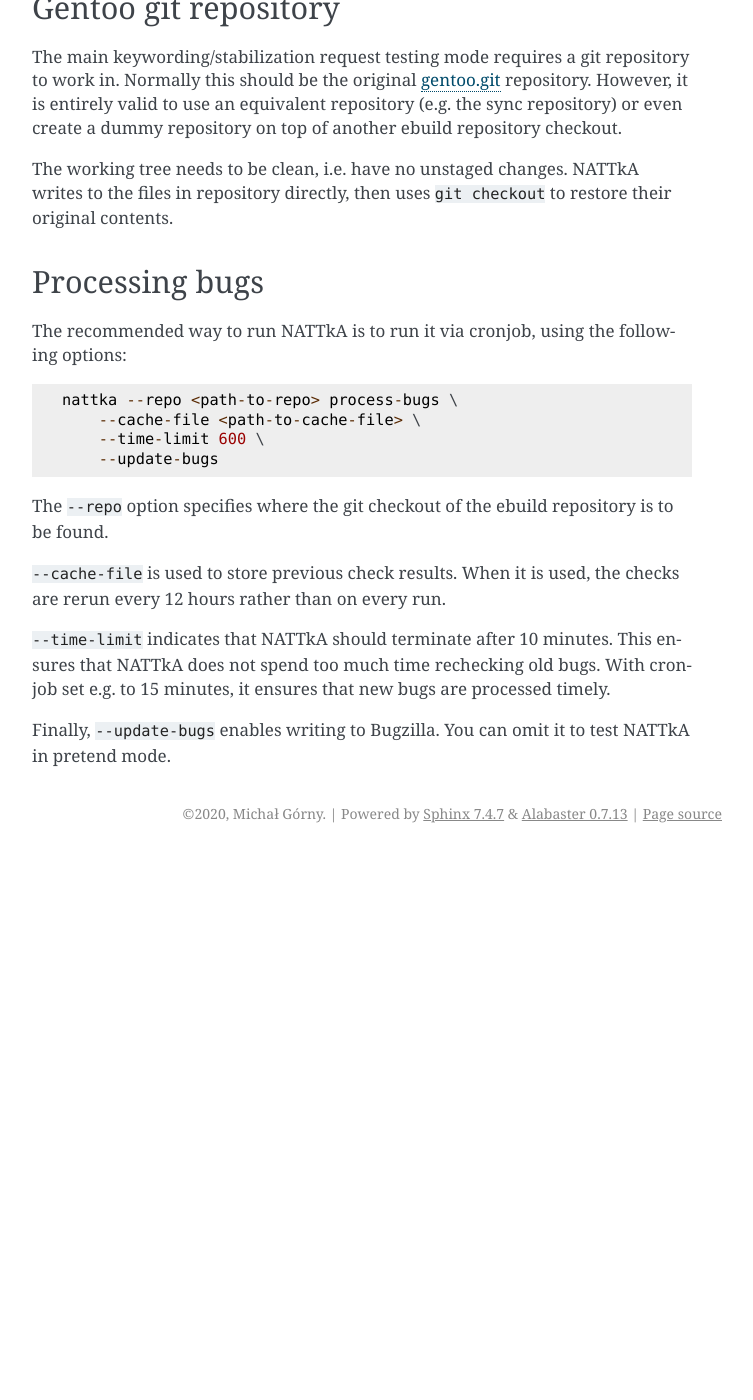
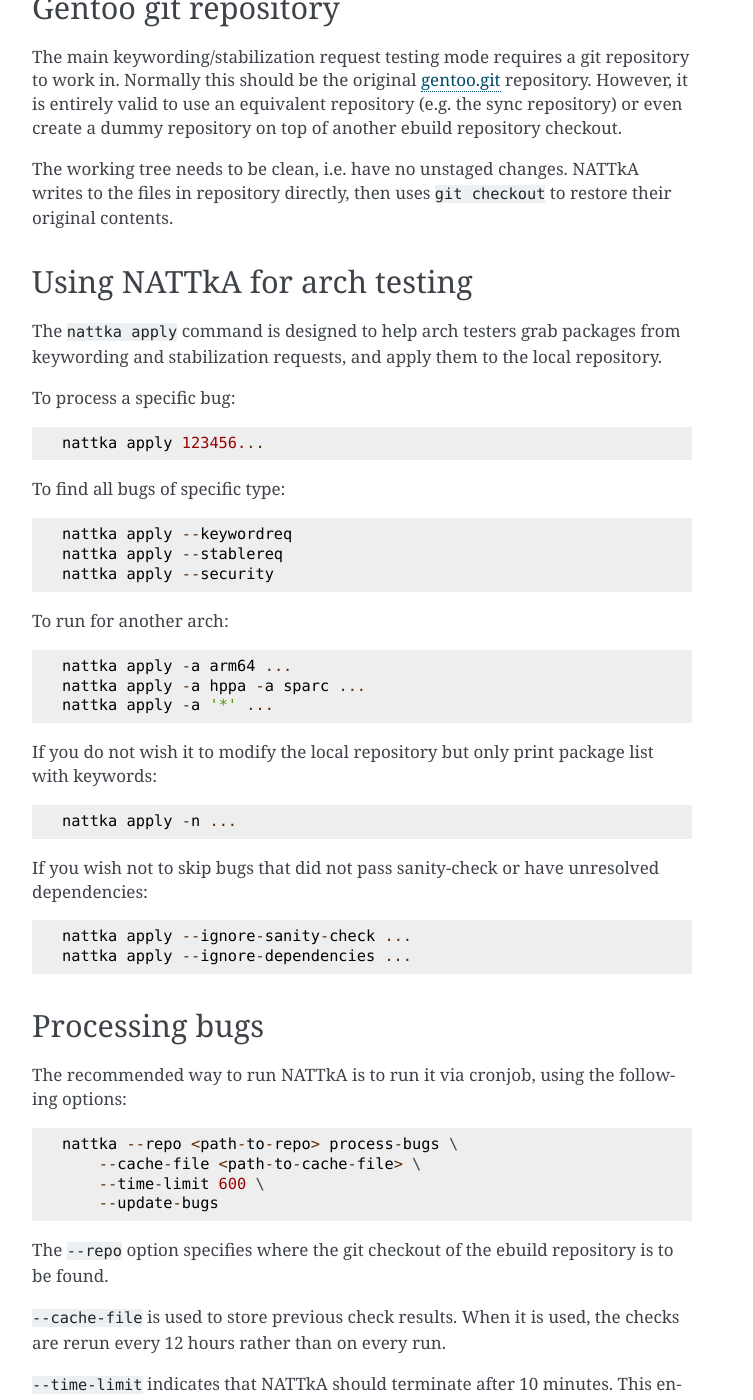
Before and after one commit to projg2/nattka, a Sphinx documentation site: the page built from doc/quickstart.rst, in a window 1280 px wide and 1400 px high, scrolled down 991 px. Shown: the whole window, without its empty margins (388-1141 px from the left). Built offline with Sphinx 7.4.7, drawn with Linux system fonts in a browser that asks for light colours; before the commit the page ends 1844 px from its top, so only the background shows below that; some of the changed text lies outside the part shown.

Commit message:
quickstart: Include common invocations for apply
Signed-off-by: Michał Górny <mgorny@gentoo.org>

```diff
--- a/doc/quickstart.rst
+++ b/doc/quickstart.rst
@@ -69,6 +69,40 @@
 .. _gentoo.git: https://gitweb.gentoo.org/repo/gentoo.git/
 
 
+Using NATTkA for arch testing
+=============================
+The ``nattka apply`` command is designed to help arch testers grab
+packages from keywording and stabilization requests, and apply them
+to the local repository.
+
+To process a specific bug::
+
+    nattka apply 123456...
+
+To find all bugs of specific type::
+
+    nattka apply --keywordreq
+    nattka apply --stablereq
+    nattka apply --security
+
+To run for another arch::
+
+    nattka apply -a arm64 ...
+    nattka apply -a hppa -a sparc ...
+    nattka apply -a '*' ...
+
+If you do not wish it to modify the local repository but only print
+package list with keywords::
+
+    nattka apply -n ...
+
+If you wish not to skip bugs that did not pass sanity-check or have
+unresolved dependencies::
+
+    nattka apply --ignore-sanity-check ...
+    nattka apply --ignore-dependencies ...
+
+
 Processing bugs
 ===============
 The recommended way to run NATTkA is to run it via cronjob, using
```
